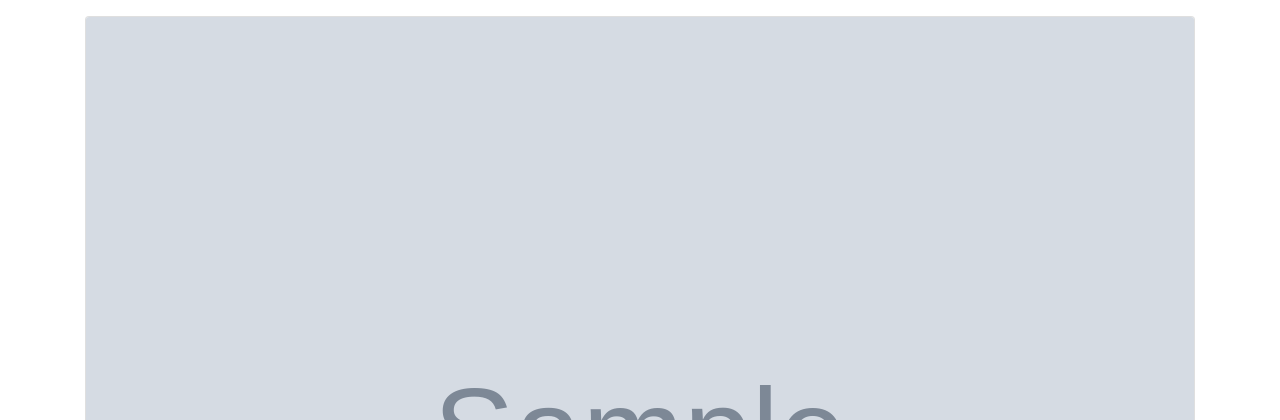
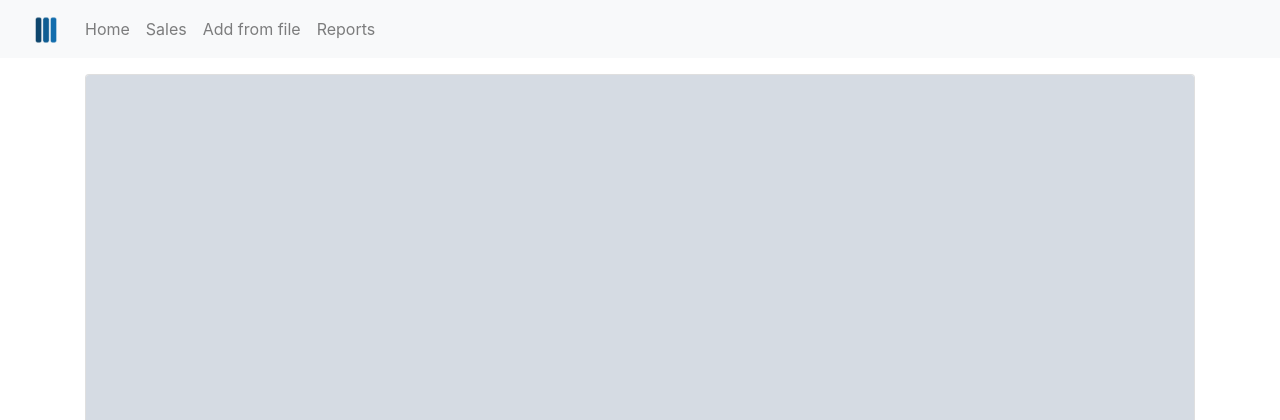
Before and after one commit to annasiwiecka/Sales-Analysis-With-Graph-Generation, a Django app: template reports/templates/reports/list.html in a window 1280 px wide. Shown: the top 420 px of the page. Run offline with Django 3.2, Linux system fonts and the light colour scheme; the template is opened without the code that fills it: most values are stand-ins (such as "Sample title", 1, 10 or a date in 2020); grey boxes marked "Sample" are stand-in pictures; some libraries are stand-ins or nearby versions.

Commit message:
sales deetail page and navbar

```diff
--- a/sales/models.py
+++ b/sales/models.py
@@ -23,6 +23,10 @@ class Position(models.Model):
     def get_sales_id(self):
         sale_obj = self.sale_set.first()
         return sale_obj.id
+
+    def get_sales_customer(self):
+        sale_obj = self.sale_set.first()
+        return sale_obj.customer.name
 
     def __str__(self):
         return f"id: {self.id}, product: {self.product.name}, category: {self.product.category} quantity: {self.quantity}"
--- a/static/style3.css
+++ b/static/style5.css
@@ -18,3 +18,14 @@
     width: 200px;
     border-radius: 50%;
 }
+
+.avatar-sm {
+    height: 30px;
+    width: 30px;
+    border-radius: 50%;
+}
+
+.logo {
+    height: 30px;
+    width: 30px;
+}
--- a/templates/base.html
+++ b/templates/base.html
@@ -11,7 +11,7 @@
     <link rel="stylesheet" href="https://cdn.jsdelivr.net/npm/bootstrap@4.3.1/dist/css/bootstrap.min.css" integrity="sha384-ggOyR0iXCbMQv3Xipma34MD+dH/1fQ784/j6cY/iJTQUOhcWr7x9JvoRxT2MZw1T" crossorigin="anonymous">
     <script src="https://code.jquery.com/jquery-3.3.1.slim.min.js" integrity="sha384-q8i/X+965DzO0rT7abK41JStQIAqVgRVzpbzo5smXKp4YfRvH+8abtTE1Pi6jizo" crossorigin="anonymous"></script>
     <script src="https://ajax.googleapis.com/ajax/libs/jquery/3.7.1/jquery.min.js"></script>
-    <link rel="stylesheet" href="{% static "style3.css" %}">
+    <link rel="stylesheet" href="{% static "style5.css" %}">
 
     <link rel="shortcut icon" href="{% static "'favicon.ico" %}">
 
--- a/templates/navbar.html
+++ b/templates/navbar.html
@@ -0,0 +1,35 @@
+{% load static %}
+
+<nav class="navbar navbar-expand-lg navbar-light bg-light">
+    <div class='container-fluid'>
+        <a class="navbar-brand" href=""><img src="{% static "logo.png" %}" class="logo"></a>
+
+        <div class="collapse navbar-collapse" id="navbarSupportedContent">
+        <ul class="navbar-nav mr-auto">
+            <li class="nav-item">
+            <a class="nav-link" href="{% url "sales:home" %}">Home</a>
+            </li>
+            <li class="nav-item">
+            <a class="nav-link" href="{% url "sales:list" %}">Sales</a>
+            </li>
+            <li class="nav-item">
+                <a class="nav-link" href="{% url "reports:from-file" %}">Add from file</a>
+            </li>
+            <li class="nav-item">
+                <a class="nav-link" href="{% url "reports:list" %}">Reports</a>
+            </li>
+        </ul>
+        </div>
+        {% if request.user.is_authenticated %}
+        <div class="nav-item dropdown">
+            <div class="nav-link dropdown-toggle" id="navbarDropdown" role="button" data-toggle="dropdown" aria-haspopup="true" aria-expanded="false">
+            <img src="{{ request.user.profile.avatar.url }}" class="avatar-sm" alt=""> {{ request.user.username }}
+            </div>
+            <div class="dropdown-menu" aria-labelledby="navbarDropdown">
+            <a class="dropdown-item" href="{% url "profiles:my" %}">Profile</a>
+            <a class="dropdown-item" href="{% url "logout" %}">Logout</a>
+            </div>
+        </div>
+        {% endif %}
+    </div>
+  </nav>
```
Also changed, not shown: media/csvs/Data_Sqvmau7.csv (added, +9 -0 lines), sales/templates/sales/detail.html (+37 -3 lines), media/reports/f06282c2-5.png (added), static/logo.png (added).
